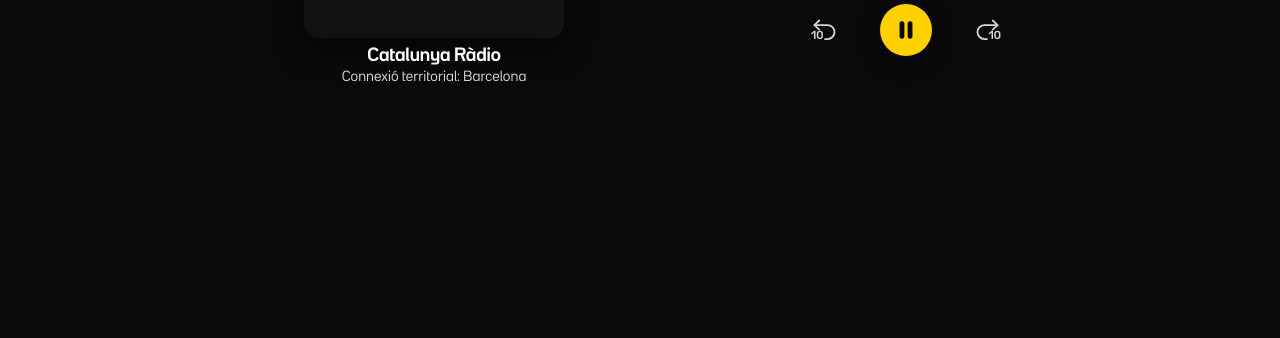
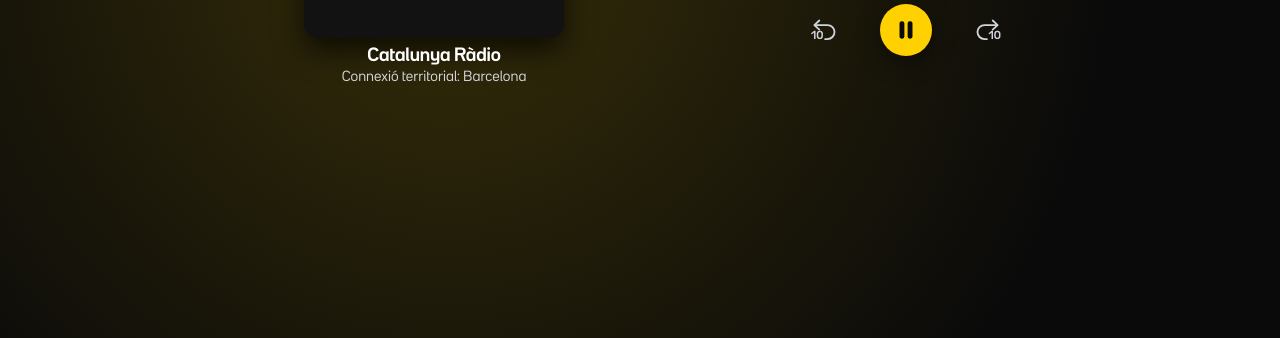
Before and after one commit to gerardserrah/catradio, a plain HTML site: page index.html in a window 1280 px wide. Shown: the part 462-800 px from the top of the page. Drawn offline with nearby package versions, Linux system fonts and the light colour scheme; no server answers; files whose address does not match are found by name.

Commit message:
Recuperar el degradat ambiental de fons de cada emissora eliminant el bloqueig de background shorthand

```diff
--- a/index.html
+++ b/index.html
@@ -1,5 +1,5 @@
 <!DOCTYPE html>
-<html lang="ca" style="background-color: #0a0a0a; background: #0a0a0a; color-scheme: dark;">
+<html lang="ca" style="background-color: #0a0a0a; color-scheme: dark;">
 <head>
   <meta charset="UTF-8" />
   <meta name="color-scheme" content="dark" />
@@ -11,7 +11,6 @@
   <style>
     :root, html, body {
       background-color: #0a0a0a !important;
-      background: #0a0a0a !important;
       color-scheme: dark !important;
       color: #ffffff;
     }
@@ -68,7 +67,13 @@
       --accent-color: #ffd100;
       --text: #ffffff;
       --muted: #9ca3af;
-      --ambient-color: rgba(255, 209, 0, 0.14);
+      --ambient-color: rgba(255, 209, 0, 0.18);
+    }
+
+    @property --ambient-color {
+      syntax: "<color>";
+      inherits: true;
+      initial-value: rgba(255, 209, 0, 0.18);
     }
 
     * {
@@ -108,7 +113,7 @@
       color: var(--text);
       font-family: var(--font-main);
       overflow: hidden;
-      transition: background 0.5s ease;
+      transition: --ambient-color 0.6s ease;
     }
 
     .app-shell {
@@ -1260,7 +1265,7 @@
     }
   </style>
 </head>
-<body style="background-color: #0a0a0a; background: #0a0a0a;">
+<body>
 
   <!-- Pantalla d'inici amb el llamp blanc animat sobre fons groc -->
   <div class="splash-screen" id="splashScreen" aria-hidden="true">
@@ -1401,7 +1406,7 @@
         pvideoId: "cr",
         logo: "/logos/catradio.svg",
         accent: "#FFD100",
-        ambient: "rgba(255, 209, 0, 0.14)",
+        ambient: "rgba(255, 209, 0, 0.18)",
         urls: {
           barcelona: "https://directes-radio-int.3catdirectes.cat/live-content/catalunya-radio-hls/master.m3u8",
           girona: "https://directes-radio-int.3catdirectes.cat/live-content/catradio-girona-hls/master.m3u8",
@@ -1415,7 +1420,7 @@
         pvideoId: "ocr1",
         logo: "/logos/exclusiudigital.svg",
         accent: "#F5A800",
-        ambient: "rgba(245, 168, 0, 0.14)",
+        ambient: "rgba(245, 168, 0, 0.18)",
         url: "https://directes-radio-int.3catdirectes.cat/live-content/radio-oca-hls/master.m3u8",
         fallbackMp3: "https://shoutcast.ccma.cat/ccma/catalunyaradioHD.mp3"
       },
@@ -1424,7 +1429,7 @@
         pvideoId: "ci",
         logo: "/logos/info.svg",
         accent: "#F25400",
-        ambient: "rgba(242, 84, 0, 0.14)",
+        ambient: "rgba(242, 84, 0, 0.18)",
         url: "https://directes-radio-int.3catdirectes.cat/live-content/catalunya-informacio-hls/master.m3u8",
         fallbackMp3: "https://shoutcast.ccma.cat/ccma/catalunyainformacioHD.mp3"
       },
@@ -1433,7 +1438,7 @@
         pvideoId: "ic",
         logo: "/logos/icat.svg",
         accent: "#C4162A",
-        ambient: "rgba(196, 22, 42, 0.16)",
+        ambient: "rgba(196, 22, 42, 0.20)",
         url: "https://directes-radio-int.3catdirectes.cat/live-content/icat-hls/master.m3u8",
         fallbackMp3: "https://shoutcast.ccma.cat/ccma/icatHD.mp3"
       },
@@ -1442,7 +1447,7 @@
         pvideoId: "cm",
         logo: "/logos/catmus.svg",
         accent: "#429B2B",
-        ambient: "rgba(66, 155, 43, 0.15)",
+        ambient: "rgba(66, 155, 43, 0.18)",
         url: "https://directes-radio-int.3catdirectes.cat/live-content/catalunya-musica-hls/master.m3u8",
         fallbackMp3: "https://shoutcast.ccma.cat/ccma/catalunyamusicaHD.mp3"
       }
@@ -2865,6 +2870,7 @@
         b.classList.toggle("active", b.dataset.id === newId);
       });
       document.documentElement.style.setProperty("--ambient-color", STREAMS[currentStation].ambient);
+      document.body.style.setProperty("--ambient-color", STREAMS[currentStation].ambient);
       document.documentElement.style.setProperty("--accent-color", STREAMS[currentStation].accent);
       playBtn.classList.toggle("light-icon", ["catinfo", "icat", "catmusica"].includes(currentStation));
       territorialRow.style.visibility = currentStation === "catradio" ? "visible" : "hidden";
@@ -3021,6 +3027,7 @@
     });
 
     // Inicialització
+    applyStationThemeAndMetadata(currentStation, false);
     updateStationPillToCurrent();
     updateTimeshiftVisibility();
     fetchLiveProgramMetadata();
```
